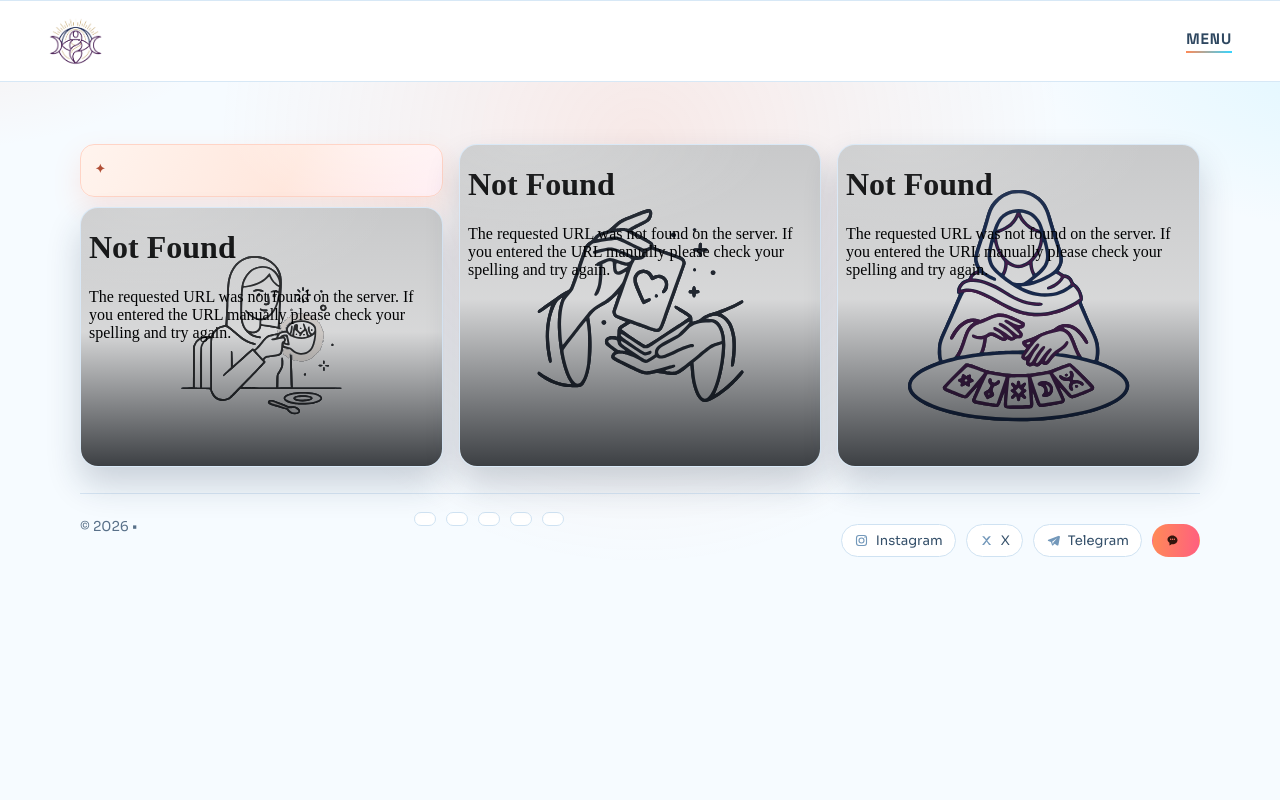
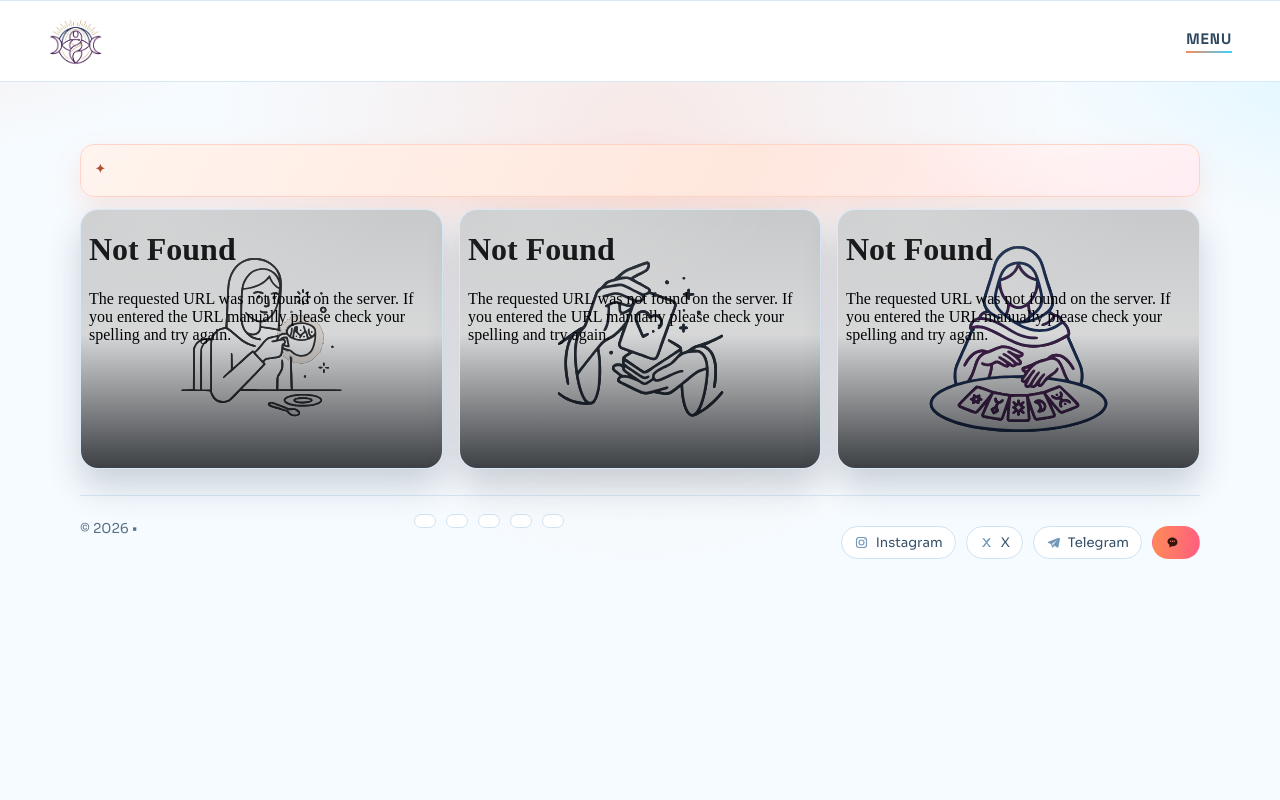
Before and after one commit to tkaracam/fal-platform, a Python web app: template templates/index.html in a window 1280 px wide. Run offline with Jinja, Linux system fonts and the light colour scheme; the template is opened without the code that fills it, so the values that code supplies are empty.

Commit message:
Move homepage slogan to separate row above reading type cards

```diff
--- a/static/style.css
+++ b/static/style.css
@@ -507,10 +507,14 @@ body.nav-open {
 }
 
 .choice-grid {
-  margin-top: 18px;
+  margin-top: 12px;
   display: grid;
   grid-template-columns: repeat(3, minmax(0, 1fr));
   gap: 16px;
+}
+
+.choice-slogan-row {
+  margin-top: 18px;
 }
 
 .choice-column {
--- a/templates/index.html
+++ b/templates/index.html
@@ -7,7 +7,7 @@
     <link rel="preconnect" href="https://fonts.googleapis.com" />
     <link rel="preconnect" href="https://fonts.gstatic.com" crossorigin />
     <link href="https://fonts.googleapis.com/css2?family=Sora:wght@400;600;700;800&family=Space+Grotesk:wght@500;700&display=swap" rel="stylesheet" />
-    <link rel="stylesheet" href="{{ url_for('static', filename='style.css') }}?v=20260301-menuclean" />
+    <link rel="stylesheet" href="{{ url_for('static', filename='style.css') }}?v=20260301-sloganrow" />
   </head>
   <body data-ui-lang="{{ lang }}">
     <div class="scene-glow"></div>
@@ -39,12 +39,14 @@
         </nav>
       </header>
 
-      <section class="choice-grid" id="secimler">
-        <div class="choice-column">
+      <section id="secimler">
+        <div class="choice-slogan-row">
           <div class="coffee-slogan">
             <span class="coffee-slogan-kicker">{{ t('home_coffee_slogan_kicker') }}</span>
             <p class="coffee-slogan-text">{{ t('home_coffee_slogan') }}</p>
           </div>
+        </div>
+        <div class="choice-grid">
           <a class="choice-card card-coffee" href="{{ url_for('coffee_page', lang=lang) }}">
             <iframe
               class="choice-anim"
@@ -56,7 +58,6 @@
               <strong>{{ t('choice_coffee') }}</strong>
             </span>
           </a>
-        </div>
           <a class="choice-card card-katina" href="{{ url_for('katina_page', lang=lang) }}">
             <iframe
               class="choice-anim"
@@ -79,6 +80,7 @@
               <strong>{{ t('choice_tarot') }}</strong>
             </span>
           </a>
+        </div>
       </section>
           <footer class="site-footer">
         <div class="footer-grid">
```
Lines whose indentation alone changed are shown as unchanged.
